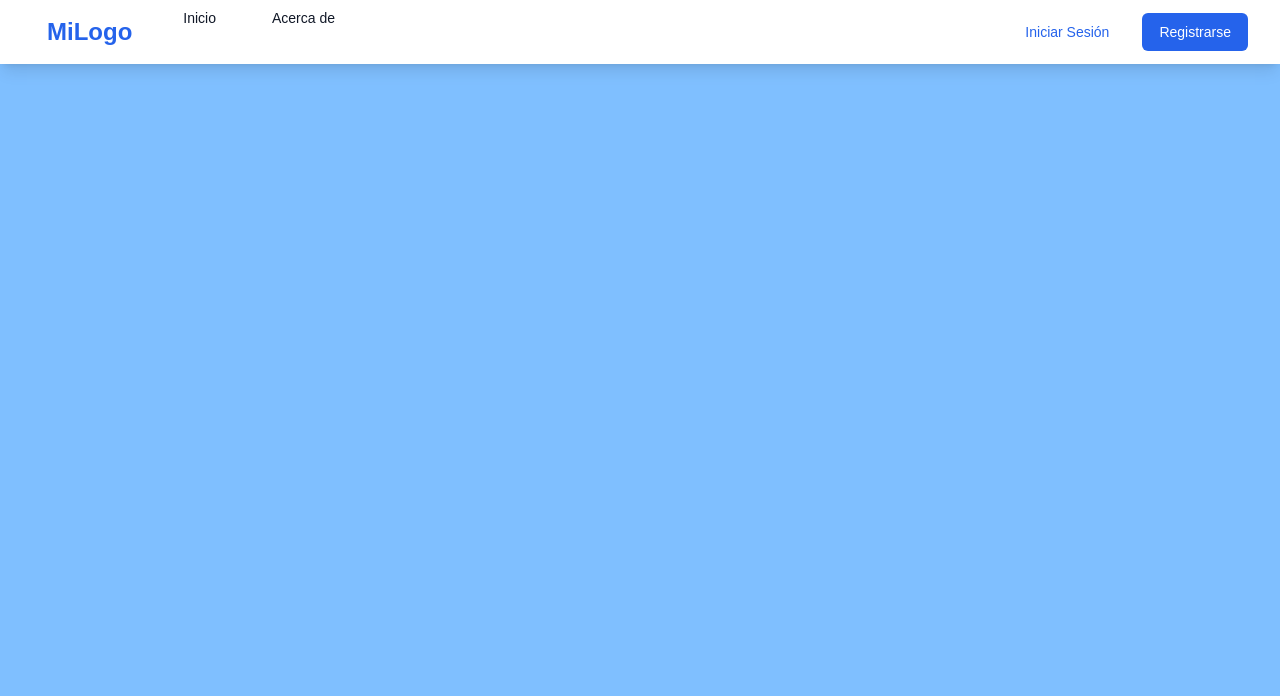
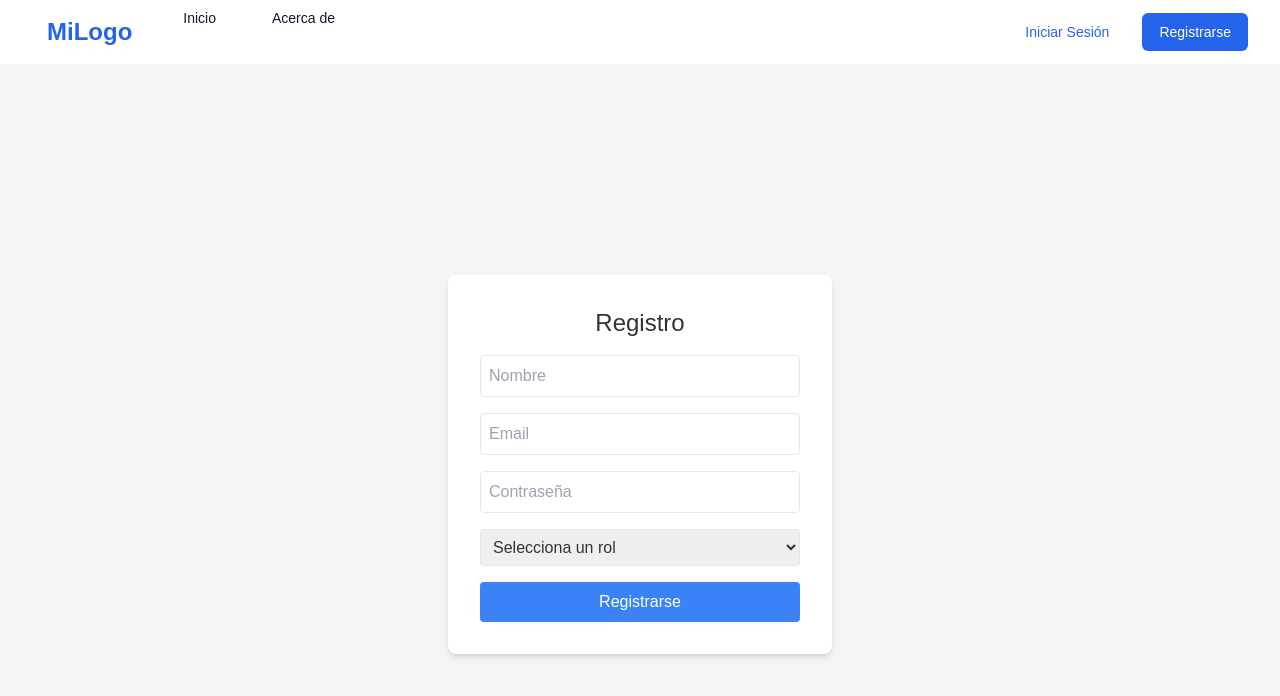
Before and after one commit to Cristianv222/Proyecto-Sistema-Tareas, a React (Vite) app in the folder proyecto/: page /register in a window 1280 px wide. Shown: the top 696 px of the page. Built offline with nearby package versions, Linux system fonts and the light colour scheme.

Commit message:
EDISON GODOY

```diff
--- a/proyecto/src/App.jsx
+++ b/proyecto/src/App.jsx
@@ -4,7 +4,9 @@
 import Home from './pages/Home'; // Página de Inicio
 import About from './pages/About'; // Página "Acerca de"
 import Login from './pages/Login';
-import { authService } from './services/authService';
+import Register from './pages/Register';
+
+
 function App() {
   return (
     <Router>
@@ -12,8 +14,8 @@
       <Routes>
         <Route path="/" element={<Home />} />
         <Route path="/about" element={<About />} />
-        <Route path="./pages/Login" element={<div>Login Page</div>} />
-        <Route path="./pages/Register" element={<div>Register Page</div>} />
+        <Route path="/register" element={<Register />} />
+        <Route path="/login" element={<Login />} /> {/* Ruta del Login */}
       </Routes>
     </Router>
   );
--- a/proyecto/src/pages/Register.jsx
+++ b/proyecto/src/pages/Register.jsx
@@ -1,7 +1,7 @@
 import React, { useState } from 'react';
 import { useNavigate } from 'react-router-dom';
 import { authService } from '../services/authService';
-
+import '../styles/Register.css';
 const Register = () => {
   const [formData, setFormData] = useState({
     nombre: '',
```
Also changed, not shown: proyecto/src/styles/Register.css (added), proyecto/src/styles/login.css (added).
